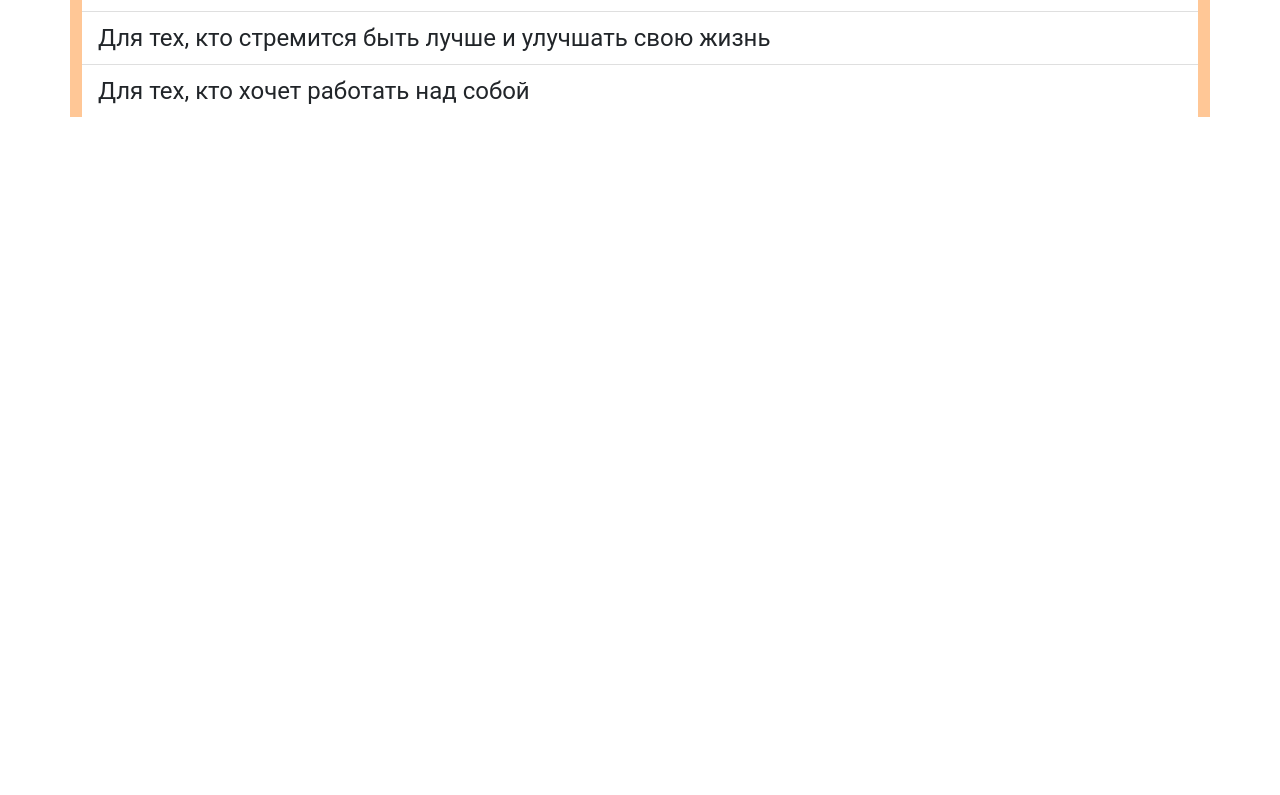
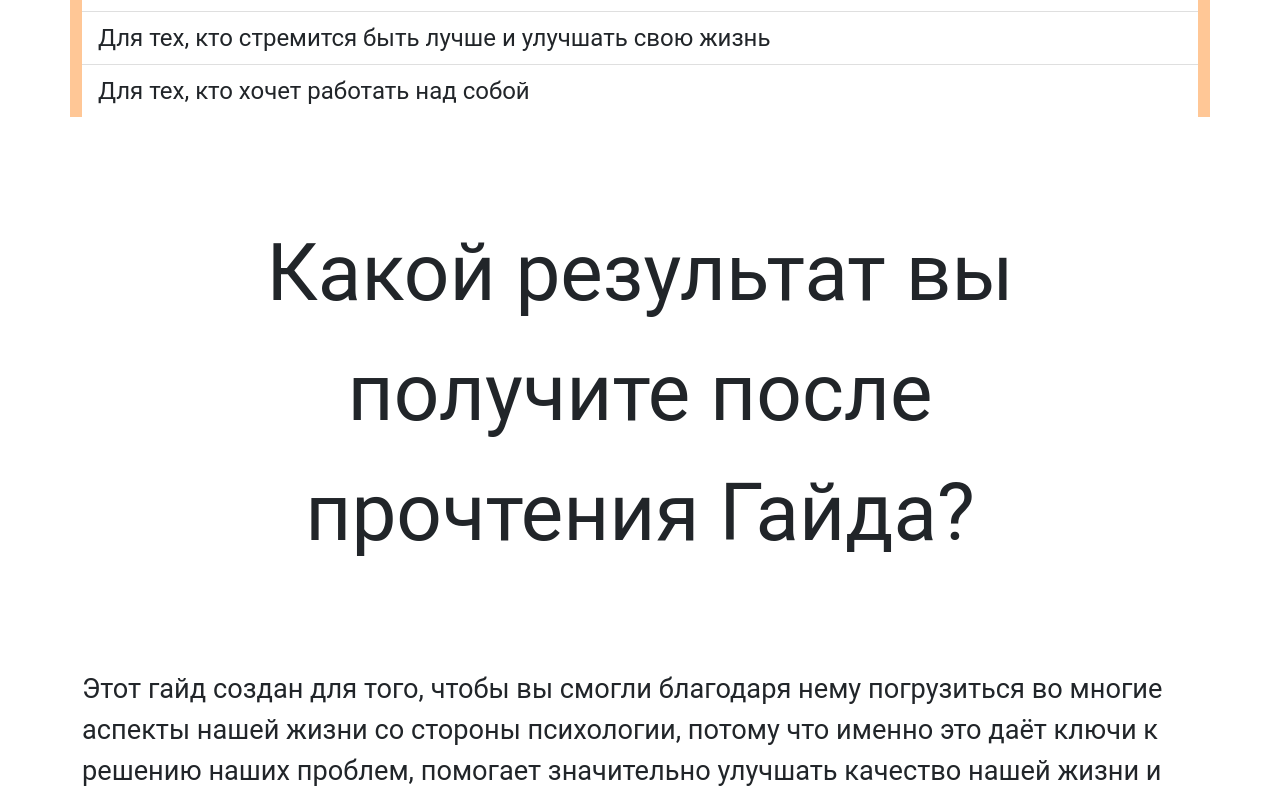
Before and after one commit to DanielDostanich/collibrity, a React app: page / in a window 1280 px wide. Shown: the part 2365-3160 px from the top of the page. Before the commit the page ends 2482 px from the top, so only its background shows below. Built offline with nearby package versions, Linux system fonts and the light colour scheme.

Commit message:
Added Results*

```diff
--- a/src/App.tsx
+++ b/src/App.tsx
@@ -3,6 +3,7 @@ import React from "react"
 import Title from "./basicBlocks/Title"
 import About from "./basicBlocks/About";
 import Recipients from "./basicBlocks/Recipients";
+import Results from "./basicBlocks/Results";
 
 export default function App() {
   return (
@@ -10,6 +11,7 @@ export default function App() {
       <Title/>
       <About/>
       <Recipients/>
+      <Results/>
     </>
   );
 }
```
